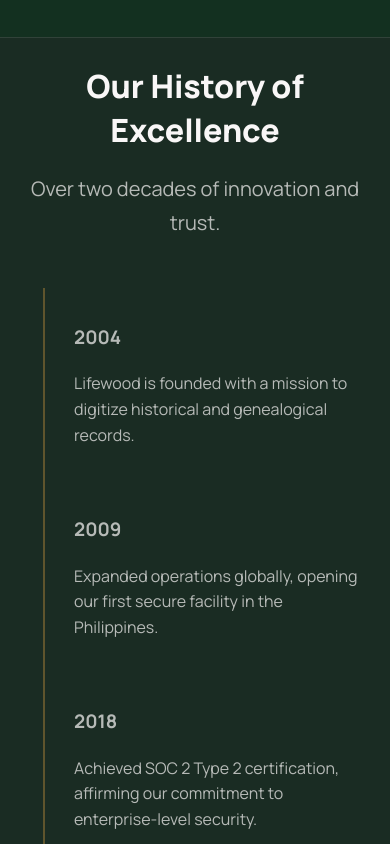
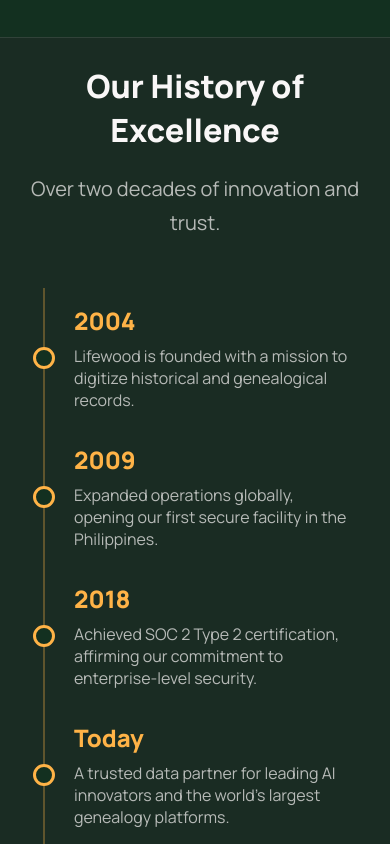
Before and after one commit to hakdogins27/lifewood, a plain HTML site: page about.html in a window 390 px wide. Shown: the part 1156-2000 px from the top of the page. Drawn offline with Linux system fonts and the light colour scheme.

Commit message:
Update about.html

```diff
--- a/about.html
+++ b/about.html
@@ -17,17 +17,13 @@
     /* ROOT & GLOBAL STYLES */
     /* ------------------- */
     :root {
-      --brand-paper-bg: #f5eedb;
       --brand-dark-serpent: #133020;
-      --brand-castleton-green: #046241;
       --brand-accent-saffron: #FFB347;
       --brand-white: #ffffff;
       --brand-sea-salt: #F9F7F7;
       --brand-light-text-muted: rgba(249, 247, 247, 0.7);
     }
-
     html { scroll-behavior: smooth; }
-
     body {
       margin: 0;
       font-family: 'Manrope', sans-serif;
@@ -36,7 +32,6 @@
       -webkit-font-smoothing: antialiased;
       overflow-x: hidden;
     }
-
     #particle-canvas {
       position: fixed; top: 0; left: 0; width: 100%; height: 100vh; z-index: -1;
     }
@@ -55,6 +50,7 @@
     .nav-link { position: relative; text-decoration: none; color: var(--brand-sea-salt); font-weight: 500; transition: color 0.3s ease; padding-bottom: 4px; }
     .nav-link:hover { color: var(--brand-accent-saffron); }
     .nav-link.active { color: var(--brand-accent-saffron); border-bottom: 2px solid var(--brand-accent-saffron); }
+    .nav-cta { display: none; }
     .mobile-menu-toggle { display: block; background: none; border: none; cursor: pointer; color: var(--brand-sea-salt); }
     .icon-menu, .icon-close { width: 2rem; height: 2rem; }
     .mobile-nav { display: none; position: fixed; inset: 0; background-color: rgba(19, 48, 32, 0.95); backdrop-filter: blur(8px); z-index: 100; }
@@ -87,81 +83,67 @@
     .feature-image { flex: 1; max-width: 450px; }
     .feature-image img { width: 100%; height: auto; border-radius: 1rem; }
     .feature-content { flex: 1; text-align: left; }
-    .btn-secondary { display: inline-block; text-decoration: none; border-color: var(--brand-accent-saffron); color: var(--brand-accent-saffron); padding: 0.75rem 2rem; border-radius: 0.375rem; font-weight: 600; transition: all 0.3s ease; }
+    .btn-secondary { display: inline-block; text-decoration: none; border: 1px solid var(--brand-accent-saffron); color: var(--brand-accent-saffron); padding: 0.75rem 2rem; border-radius: 0.375rem; font-weight: 600; transition: all 0.3s ease; }
     .btn-secondary:hover { background-color: var(--brand-accent-saffron); color: var(--brand-dark-serpent); transform: translateY(-2px); }
 
-    /* --- TIMELINE STYLES - REBUILT FOR ACCURACY --- */
+    /* --- TIMELINE STYLES - DEFINITIVE FIX --- */
     .timeline {
-      margin-top: 3rem;
       position: relative;
       max-width: 800px;
-      margin-inline: auto;
+      margin: 3rem auto;
     }
     .timeline::after {
       content: '';
       position: absolute;
       width: 2px;
-      background-color: rgba(255, 179, 71, 0.3); /* The center line */
+      background-color: rgba(255, 179, 71, 0.3);
       top: 0;
       bottom: 0;
       left: 50%;
-      transform: translateX(-50%);
+      margin-left: -1px;
     }
     .timeline-item {
-      padding: 2rem 0;
+      padding: 1rem 40px;
       position: relative;
-    }
-    .timeline-content {
-      width: calc(50% - 40px);
-      color: var(--brand-light-text-muted);
-      line-height: 1.6;
-    }
-    .timeline-item:nth-child(odd) .timeline-content {
-      float: left;
-      text-align: right;
-    }
-    .timeline-item:nth-child(even) .timeline-content {
-      float: right;
-      text-align: left;
+      width: 50%;
+      box-sizing: border-box;
     }
     .timeline-item::after {
-      content: "";
-      display: table;
-      clear: both;
-    }
-
-    .timeline-item::before {
-      content: attr(data-year);
+      content: '';
       position: absolute;
+      width: 16px;
+      height: 16px;
       top: 50%;
       transform: translateY(-50%);
-      width: calc(50% - 40px);
-      font-size: 1.5rem;
-      font-weight: 800;
-      color: var(--brand-accent-saffron);
-    }
-    .timeline-item:nth-child(odd)::before {
-      right: 0;
-      text-align: left;
-      padding-left: 40px;
-    }
-    .timeline-item:nth-child(even)::before {
-      left: 0;
-      text-align: right;
-      padding-right: 40px;
-    }
-
-    .timeline-dot {
-      position: absolute;
-      top: 50%;
-      left: 50%;
-      transform: translate(-50%, -50%);
-      width: 12px;
-      height: 12px;
       background-color: var(--brand-dark-serpent);
       border: 3px solid var(--brand-accent-saffron);
       border-radius: 50%;
       z-index: 1;
+    }
+    .timeline-item:nth-child(odd) {
+      left: 0;
+      text-align: right;
+    }
+    .timeline-item:nth-child(even) {
+      left: 50%;
+      text-align: left;
+    }
+    .timeline-item:nth-child(odd)::after {
+      right: -8px;
+    }
+    .timeline-item:nth-child(even)::after {
+      left: -8px;
+    }
+    .timeline-content h3 {
+      margin: 0 0 0.5rem 0;
+      color: var(--brand-accent-saffron);
+      font-size: 1.5rem;
+      font-weight: 800;
+    }
+    .timeline-content p {
+      margin: 0;
+      font-size: 1rem;
+      color: var(--brand-light-text-muted);
     }
 
     /* ------------------- */
@@ -169,6 +151,7 @@
     /* ------------------- */
     .footer { background-color: rgba(25, 25, 25, 0.7); backdrop-filter: blur(10px); border-top: 1px solid rgba(249, 247, 247, 0.1); padding: 3rem 0; text-align: center; }
     .footer-container { display: flex; flex-direction: column; align-items: center; gap: 1.5rem; }
+    .footer-logo { justify-content: center; }
     .footer-text { margin: 0; font-size: 0.875rem; color: var(--brand-light-text-muted); }
     .footer-social { display: flex; gap: 1.5rem; }
     .social-link { color: var(--brand-light-text-muted); transition: color 0.3s ease; }
@@ -179,37 +162,34 @@
     /* RESPONSIVENESS */
     /* ------------------- */
     @media (min-width: 768px) {
+      .nav-cta { display: inline-block; }
       .nav-menu { display: flex; }
       .mobile-menu-toggle { display: none; }
       .footer-container { flex-direction: row; justify-content: space-between; }
       .feature-section { flex-direction: row; text-align: left; gap: 4rem; }
     }
 
-    /* Responsive timeline for mobile */
     @media (max-width: 767px) {
-        .timeline::after { left: 20px; }
-        .timeline-item { padding: 1rem 0; }
-        .timeline-item:nth-child(odd) .timeline-content,
-        .timeline-item:nth-child(even) .timeline-content {
-            float: none;
-            width: calc(100% - 50px);
-            text-align: left;
-            margin-left: 50px;
-        }
-        .timeline-item::before, .timeline-item:nth-child(odd)::before, .timeline-item:nth-child(even)::before {
-            position: relative;
-            transform: none;
-            top: auto;
-            left: auto;
-            right: auto;
-            width: auto;
-            display: block;
-            text-align: left;
-            padding: 0;
-            margin-left: 50px;
-            margin-bottom: 0.5rem;
-        }
-        .timeline-dot { left: 20px; }
+      .timeline::after {
+        left: 20px;
+      }
+      .timeline-item,
+      .timeline-item:nth-child(even) {
+        width: 100%;
+        left: 0;
+        padding-left: 50px;
+        padding-right: 15px;
+      }
+      .timeline-item:nth-child(odd),
+      .timeline-item:nth-child(even) {
+        text-align: left;
+      }
+      .timeline-item::after,
+      .timeline-item:nth-child(odd)::after,
+      .timeline-item:nth-child(even)::after {
+        left: 20px;
+        transform: translate(-50%, -50%);
+      }
     }
   </style>
 </head>
@@ -265,7 +245,7 @@
       </div>
     </section>
 
-    <!-- HISTORY/TIMELINE SECTION - REBUILT HTML & CSS -->
+    <!-- HISTORY/TIMELINE SECTION - With Corrected CSS -->
     <section class="content-section fade-in-section section-bg">
         <div class="container text-center">
             <h2 class="section-title">Our History of Excellence</h2>
@@ -331,7 +311,6 @@
             <a href="https://www.facebook.com/LifewoodPH" target="_blank" class="social-link" aria-label="Facebook">
                 <svg fill="currentColor" viewBox="0 0 24 24"><path d="M12 2.04C6.5 2.04 2 6.53 2 12.06C2 17.06 5.66 21.21 10.44 21.96V14.96H7.9V12.06H10.44V9.85C10.44 7.34 11.93 5.96 14.22 5.96C15.31 5.96 16.45 6.15 16.45 6.15V8.62H15.19C13.95 8.62 13.56 9.39 13.56 10.18V12.06H16.34L15.89 14.96H13.56V21.96A10.01 10.01 0 0 0 22 12.06C22 6.53 17.5 2.04 12 2.04Z"/></svg>
             </a>
-            <!-- FIX: Corrected typo in LinkedIn URL -->
             <a href="https://ph.linkedin.com/company/lifewood-data-technology-ltd" target="_blank" class="social-link" aria-label="LinkedIn">
                 <svg fill="currentColor" viewBox="0 0 24 24"><path d="M19,3A2,2 0 0,1 21,5V19A2,2 0 0,1 19,21H5A2,2 0 0,1 3,19V5A2,2 0 0,1 5,3H19M18.5,18.5V13.2A3.26,3.26 0 0,0 15.24,9.94C14.39,9.94 13.4,10.43 13,11.25V10.13H10.13V18.5H13V13.57C13,12.8 13.09,12.03 14.17,12.03C15.24,12.03 15.24,12.97 15.24,13.64V18.5H18.5M6.88,8.56A1.68,1.68 0 0,0 8.56,6.88C8.56,6 7.78,5.2 6.88,5.2A1.68,1.68 0 0,0 5.2,6.88C5.2,7.78 6,8.56 6.88,8.56M8.27,18.5V10.13H5.5V18.5H8.27Z"/></svg>
             </a>
```
